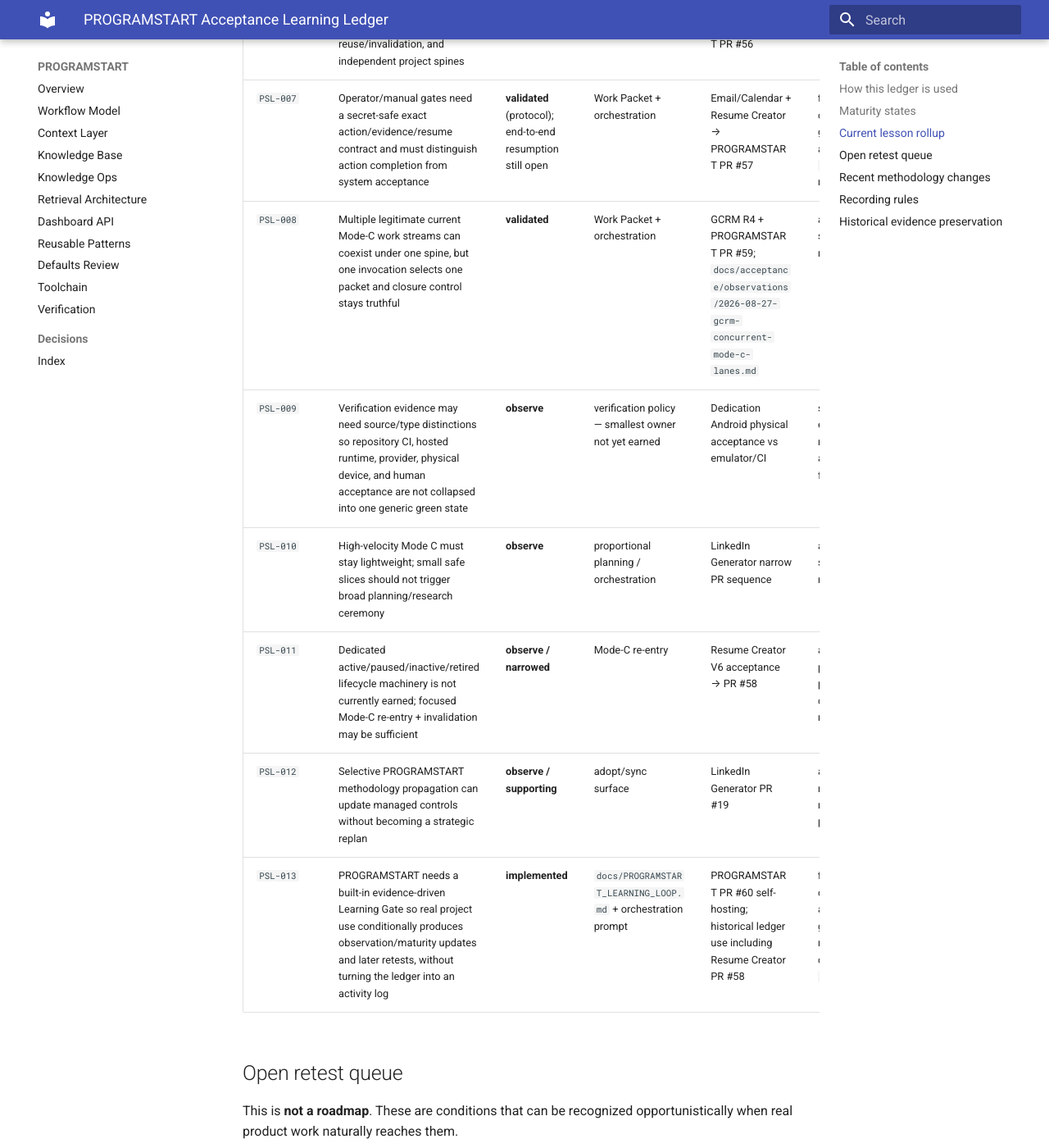
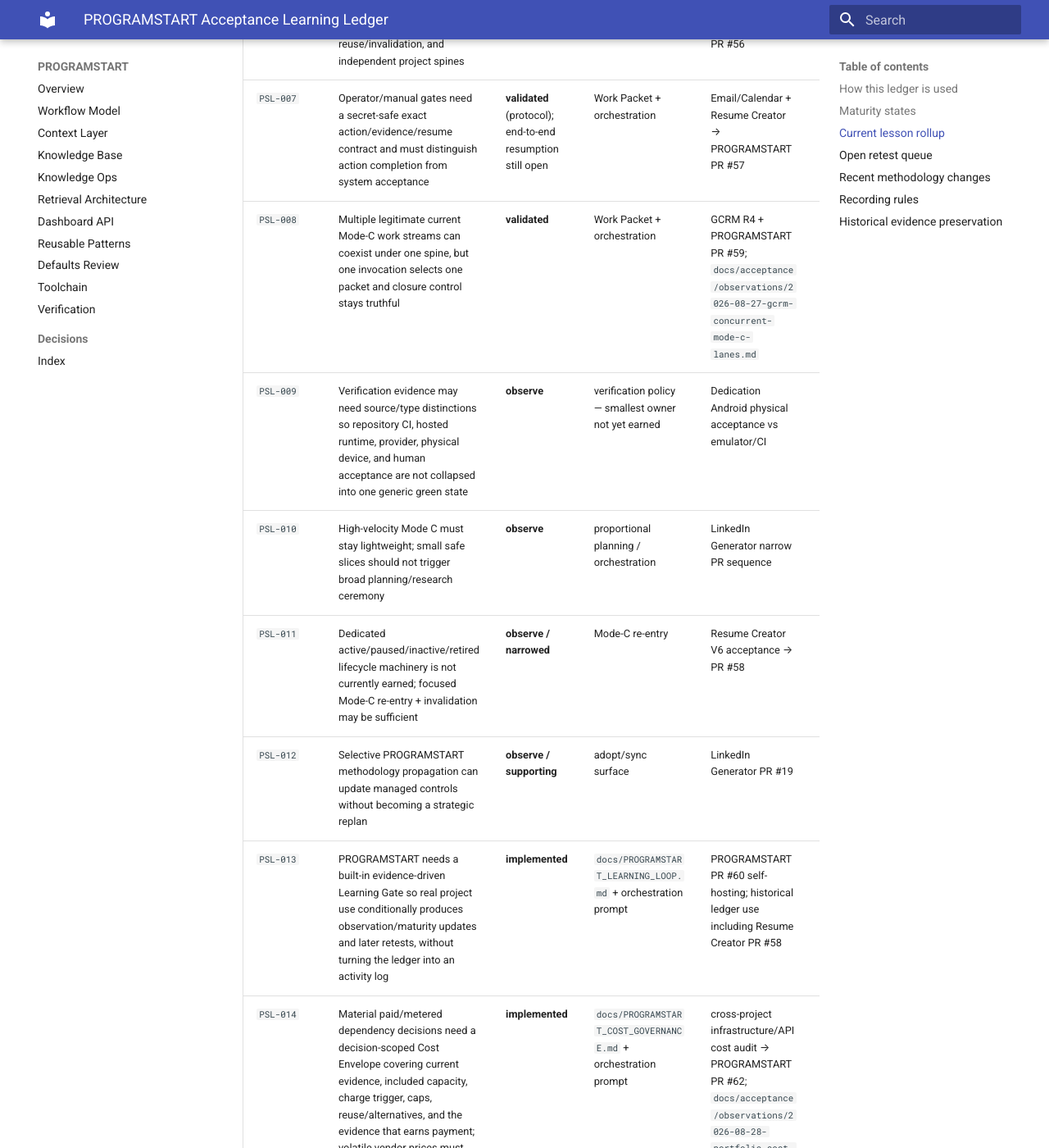
Before and after one commit to GrahamArdent/PROGRAMSTART, an MkDocs documentation site: the page built from docs/PROGRAMSTART_ACCEPTANCE_LEARNING_LEDGER.md, in a window 1280 px wide and 1400 px high, scrolled down 2151 px. Shown: the whole window at 82% size. Built offline with MkDocs 1.6.1 and Material for MkDocs 9.7.7, drawn with Linux system fonts in a browser that asks for light colours; some of the changed text lies outside the part shown.

Commit message:
docs(acceptance): register cost-governance lesson

```diff
--- a/docs/PROGRAMSTART_ACCEPTANCE_LEARNING_LEDGER.md
+++ b/docs/PROGRAMSTART_ACCEPTANCE_LEARNING_LEDGER.md
@@ -52,7 +52,8 @@
 | `PSL-010` | High-velocity Mode C must stay lightweight; small safe slices should not trigger broad planning/research ceremony | **observe** | proportional planning / orchestration | LinkedIn Generator narrow PR sequence | another rapid mature-project sequence showing a specific recurring overhead gap |
 | `PSL-011` | Dedicated active/paused/inactive/retired lifecycle machinery is not currently earned; focused Mode-C re-entry + invalidation may be sufficient | **observe / narrowed** | Mode-C re-entry | Resume Creator V6 acceptance → PR #58 | another paused/dormant project where existing primitives either succeed cleanly or expose a concrete missing state |
 | `PSL-012` | Selective PROGRAMSTART methodology propagation can update managed controls without becoming a strategic replan | **observe / supporting** | adopt/sync surface | LinkedIn Generator PR #19 | another adopted existing repo needing selective methodology sync with project authority preserved |
-| `PSL-013` | PROGRAMSTART needs a built-in evidence-driven Learning Gate so real project use conditionally produces observation/maturity updates and later retests, without turning the ledger into an activity log | **implemented** | `docs/PROGRAMSTART_LEARNING_LOOP.md` + orchestration prompt | PROGRAMSTART PR #60 self-hosting; historical ledger use including Resume Creator PR #58 | first future real product checkpoint where v2.5 automatically evaluates the gate and either records/updates evidence or deliberately returns `no reusable lesson` |
+| `PSL-013` | PROGRAMSTART needs a built-in evidence-driven Learning Gate so real project use conditionally produces observation/maturity updates and later retests, without turning the ledger into an activity log | **implemented** | `docs/PROGRAMSTART_LEARNING_LOOP.md` + orchestration prompt | PROGRAMSTART PR #60 self-hosting; historical ledger use including Resume Creator PR #58 | first future real product checkpoint where v2.5+ automatically evaluates the gate and either records/updates evidence or deliberately returns `no reusable lesson` |
+| `PSL-014` | Material paid/metered dependency decisions need a decision-scoped Cost Envelope covering current evidence, included capacity, charge trigger, caps, reuse/alternatives, and the evidence that earns payment; volatile vendor prices must not become a central registry | **implemented** | `docs/PROGRAMSTART_COST_GOVERNANCE.md` + orchestration prompt | cross-project infrastructure/API cost audit → PROGRAMSTART PR #62; `docs/acceptance/observations/2026-08-28-portfolio-cost-governance.md` | next normal PROGRAMSTART-assisted slice that proposes or upgrades a paid/metered provider and should activate the Cost Gate without creating ceremony or a vendor-price catalogue |
 
 ## Open retest queue
 
@@ -63,6 +64,7 @@
 3. `PSL-010` — identify a specific repeated overhead defect in another high-velocity Mode-C project before changing methodology.
 4. `PSL-011` — use another real paused/re-entry project to determine whether dedicated lifecycle states remain unnecessary.
 5. `PSL-013` — let a future normal PROGRAMSTART product checkpoint exercise the Learning Gate automatically.
+6. `PSL-014` — let the next real paid/metered provider decision exercise the Cost Gate and confirm that it produces a useful decision envelope without a stale central price registry or unnecessary process.
 
 ## Recent methodology changes
 
@@ -77,6 +79,7 @@
 - PR #57 — operator/manual gate handoff.
 - PR #59 — coordinated concurrent Mode-C lanes.
 - PR #60 — acceptance Learning Gate and organized evidence/rollup loop (**implemented; merge/real retest state must stay truthful**).
+- PR #62 — decision-scoped cost governance / Cost Envelope (**implemented on feature branch; real project retest remains open**).
 
 ## Recording rules
 
```
